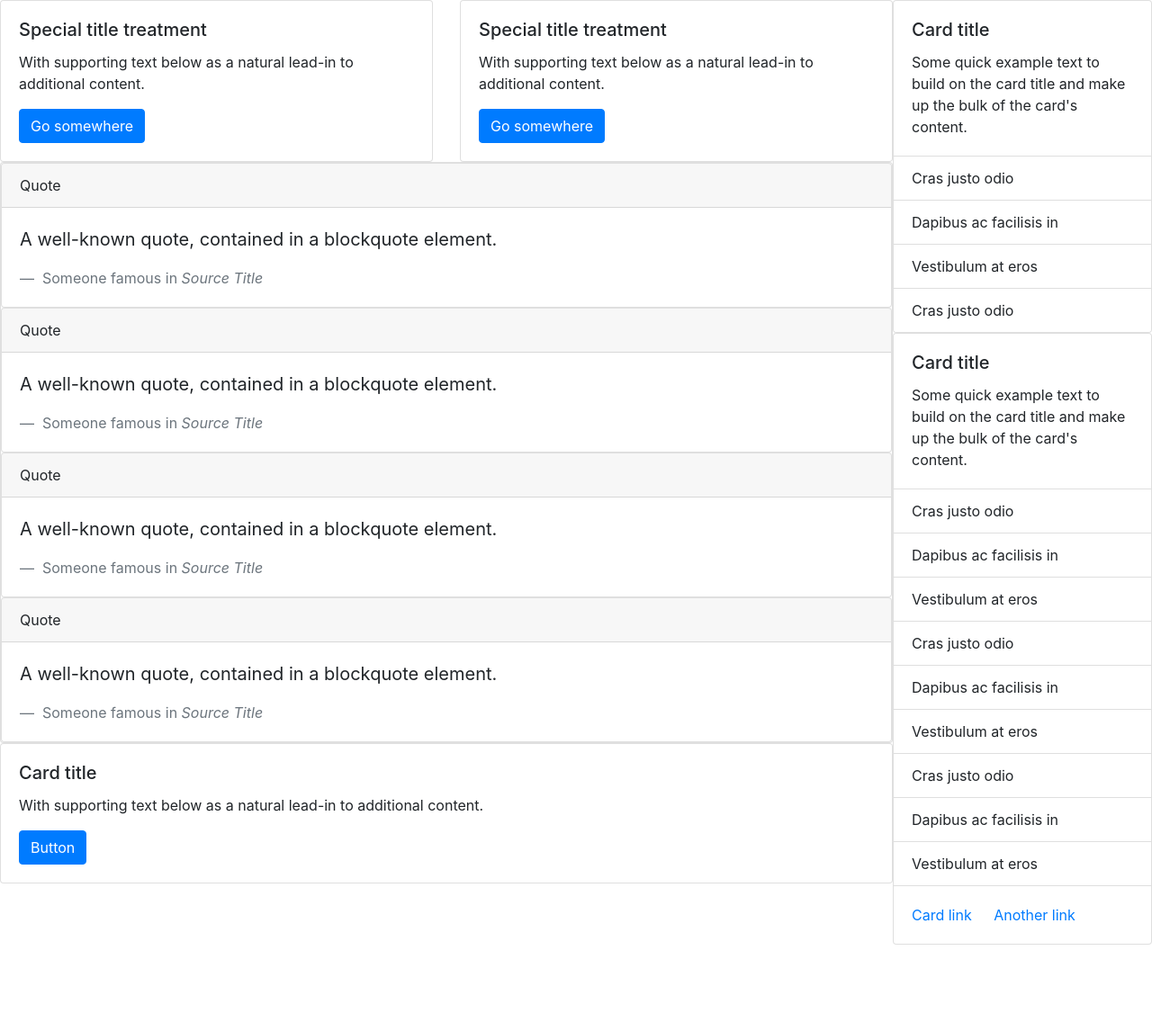
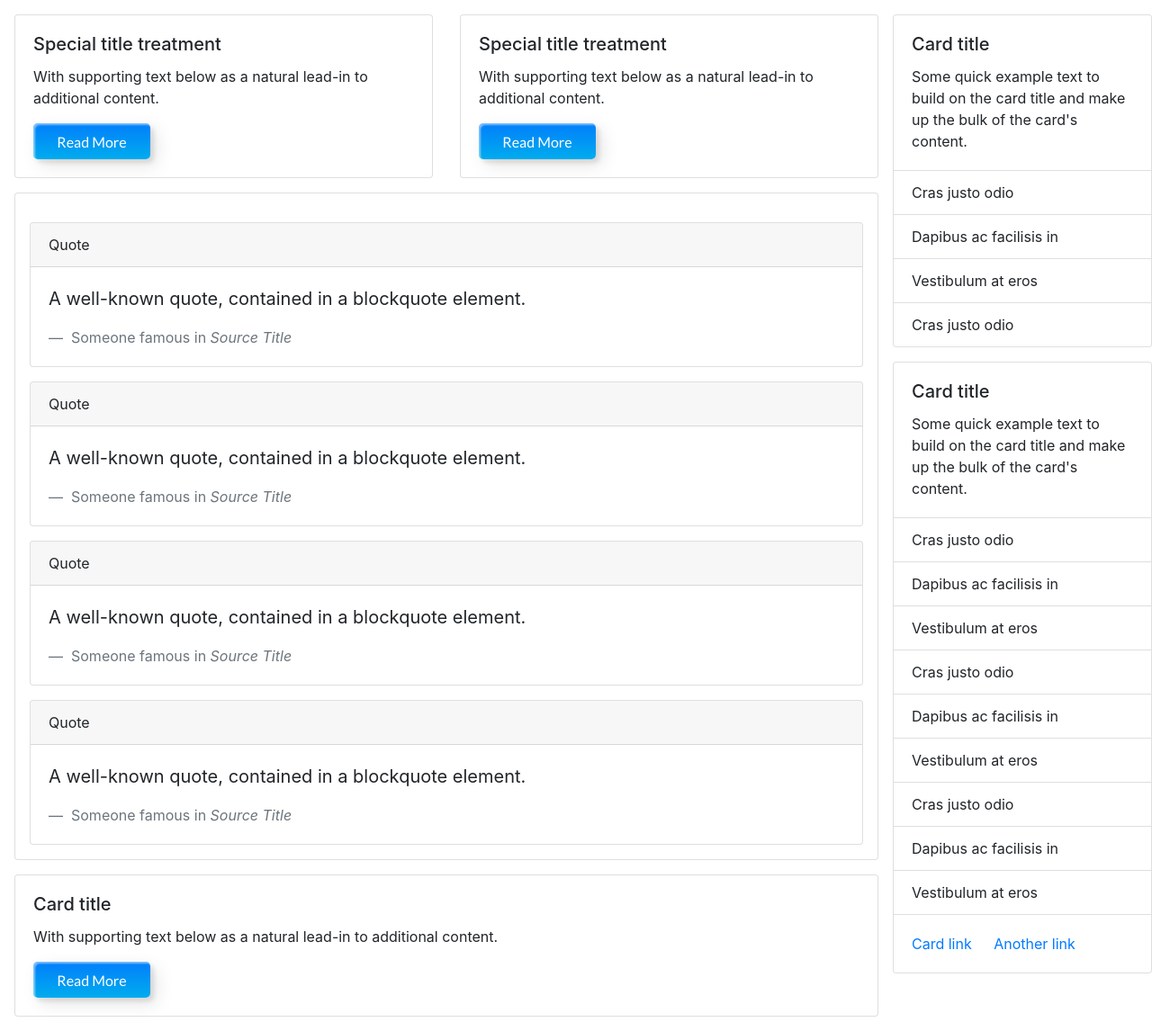
Before and after one commit to RishabhShekhar/SRM-Bulletin, a Django app: template Bulletin/News/templates/News/dashboard_new.html in a window 1280 px wide. Shown: the whole page at 90% size. Before the commit the page ends 1050 px from the top, so only its background shows below. Run offline with Django 4.2, Linux system fonts and the light colour scheme; the template is opened without the code that fills it, so the values that code supplies are empty; some libraries are stand-ins or nearby versions.

Commit message:
UI changes

```diff
--- /dev/null
+++ b/Bulletin/News/static/css/dashboardStyles.css
@@ -0,0 +1,106 @@
+.content {
+  margin: 0 1rem 1rem;
+}
+
+.bulletin {
+  margin-top: 1rem;
+  padding: 1rem;
+}
+.card {
+  margin-top: 1rem;
+}
+
+.frame {
+  width: 90%;
+  margin: 40px auto;
+  text-align: center;
+}
+
+.custom-btn {
+  width: 130px;
+  height: 40px;
+  color: #fff;
+  border-radius: 5px;
+  padding: 10px 25px;
+  font-family: "Lato", sans-serif;
+  font-weight: 500;
+  background: transparent;
+  cursor: pointer;
+  position: relative;
+  transition: all 0.3s ease;
+  box-shadow: inset 2px 2px 2px 0px rgba(255, 255, 255, 0.5),
+    7px 7px 20px 0px rgba(0, 0, 0, 0.1), 4px 4px 5px 0px rgba(0, 0, 0, 0.1);
+  outline: none;
+}
+.btn-3 {
+  background: rgb(0, 172, 238);
+  background: linear-gradient(
+    0deg,
+    rgba(0, 172, 238, 1) 0%,
+    rgba(2, 126, 251, 1) 100%
+  );
+  width: 130px;
+  height: 40px;
+  line-height: 42px;
+  padding: 0;
+  border: none;
+}
+.btn-3 span {
+  position: relative;
+  display: block;
+  width: 100%;
+  height: 100%;
+}
+.btn-3:before,
+.btn-3:after {
+  position: absolute;
+  content: "";
+  right: 0;
+  top: 0;
+  background: rgba(2, 126, 251, 1);
+  transition: all 0.3s ease;
+}
+.btn-3:before {
+  height: 0%;
+  width: 2px;
+}
+.btn-3:after {
+  width: 0%;
+  height: 2px;
+}
+.btn-3:hover {
+  background: transparent;
+  box-shadow: none;
+}
+.btn-3:hover:before {
+  height: 100%;
+}
+.btn-3:hover:after {
+  width: 100%;
+}
+.btn-3 span:hover {
+  color: rgba(2, 126, 251, 1);
+}
+.btn-3 span:before,
+.btn-3 span:after {
+  position: absolute;
+  content: "";
+  left: 0;
+  bottom: 0;
+  background: rgba(2, 126, 251, 1);
+  transition: all 0.3s ease;
+}
+.btn-3 span:before {
+  width: 2px;
+  height: 0%;
+}
+.btn-3 span:after {
+  width: 0%;
+  height: 2px;
+}
+.btn-3 span:hover:before {
+  height: 100%;
+}
+.btn-3 span:hover:after {
+  width: 100%;
+}
--- a/Bulletin/News/templates/News/dashboard_new.html
+++ b/Bulletin/News/templates/News/dashboard_new.html
@@ -12,10 +12,12 @@
       href="https://stackpath.bootstrapcdn.com/bootstrap/4.1.3/css/bootstrap.min.css"
       rel="stylesheet"
     />
-    <link rel="stylesheet" href="styles.css" />
+    <link href="https://fonts.googleapis.com/css2?family=Lato&display=swap" rel="stylesheet">
+    <link rel="stylesheet" href="../../static/css/dashboardStyles.css">
     <title>Dashboard</title>
   </head>
 {% block content %}
+
     <div class="d-flex">
       <div class="content flex-column">
         <div class="row">
@@ -27,7 +29,9 @@
                   With supporting text below as a natural lead-in to additional
                   content.
                 </p>
-                <a href="#" class="btn btn-primary">Go somewhere</a>
+                <a href="#" class="frame">
+                  <button class="custom-btn btn-3"><span>Read More</span></button>
+                </a>
               </div>
             </div>
           </div>
@@ -39,7 +43,9 @@
                   With supporting text below as a natural lead-in to additional
                   content.
                 </p>
-                <a href="#" class="btn btn-primary">Go somewhere</a>
+                <a href="#" class="frame">
+                  <button class="custom-btn btn-3"><span>Read More</span></button>
+                </a>
               </div>
             </div>
           </div>
@@ -102,7 +108,9 @@
                 With supporting text below as a natural lead-in to additional
                 content.
               </p>
-              <a href="#" class="btn btn-primary">Button</a>
+              <a href="#" class="frame">
+                <button class="custom-btn btn-3"><span>Read More</span></button>
+              </a>
             </div>
           </div>
         </div>
```
Also changed, not shown: Bulletin/News/static/css/styles.css (deleted, +0 -11 lines), Bulletin/News/templates/News/index.html (+38 -15 lines).
